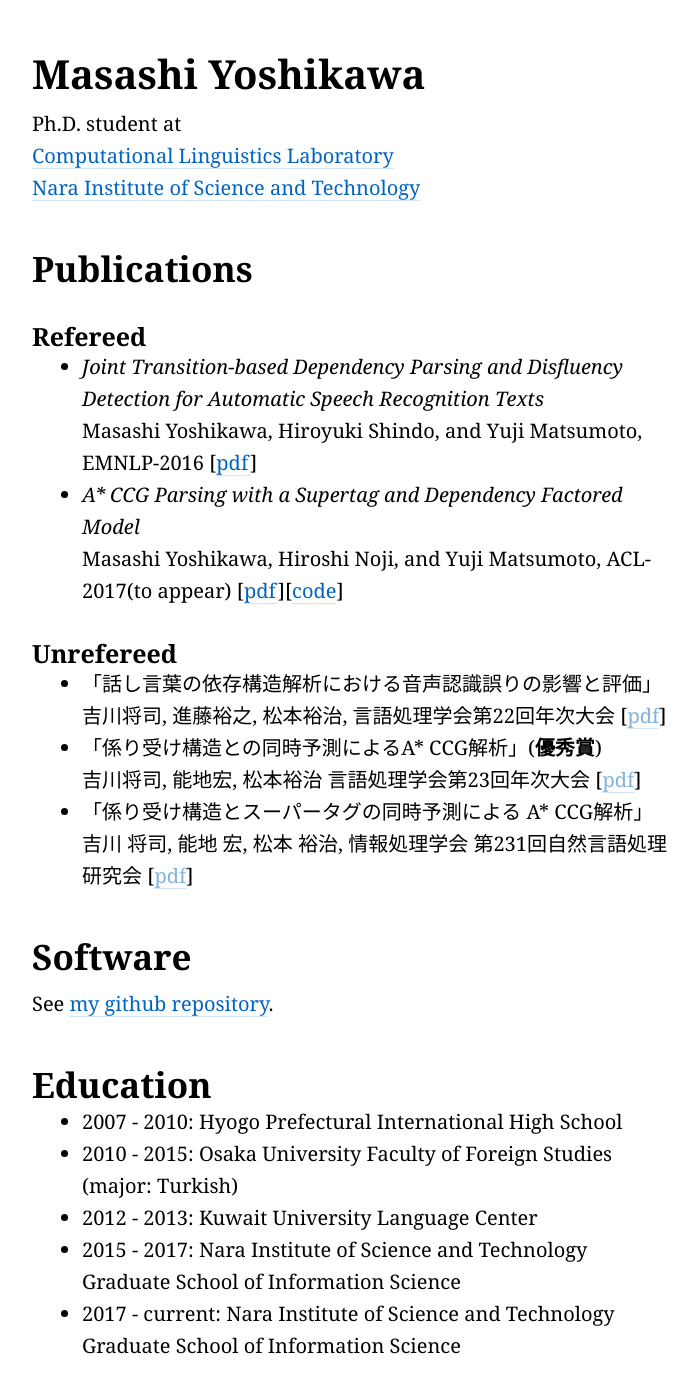
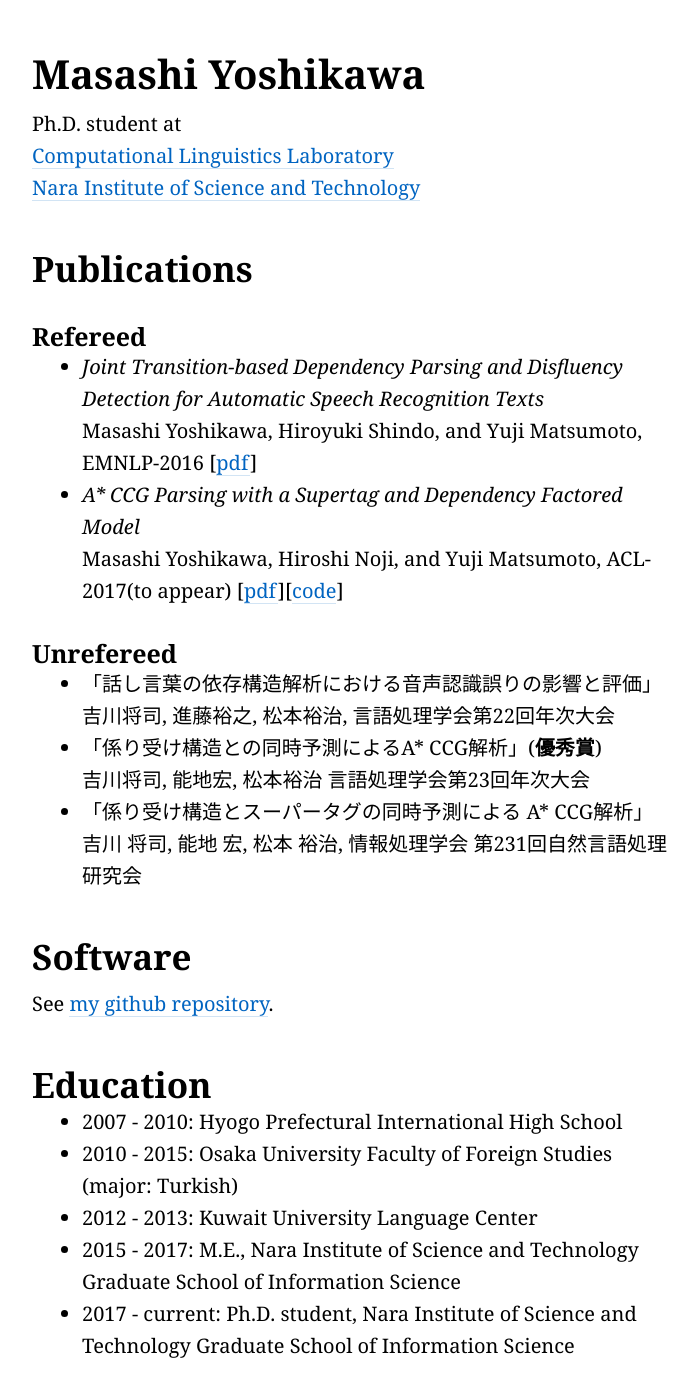
Before and after one commit to masashi-y/masashi-y.github.io, a Jekyll site: the page built from index.md, in a window 1280 px wide and 1400 px high. Shown: the top 1397 px of the window, without its empty margins (288-985 px from the left). Built offline with Jekyll 4.4.1, drawn with Linux system fonts in a browser that asks for light colours.

```diff
--- a/index.md
+++ b/index.md
@@ -12,21 +12,18 @@ Ph.D. student at
 ### Refereed
 * _Joint Transition-based Dependency Parsing and Disfluency Detection for Automatic Speech Recognition Texts_
 Masashi Yoshikawa, Hiroyuki Shindo, and Yuji Matsumoto, EMNLP-2016
-[[pdf](https://aaa/)]
+[[pdf](./papers/dsfl_emnlp2016.pdf)]
 * _A\* CCG Parsing with a Supertag and Dependency Factored Model_
 Masashi Yoshikawa, Hiroshi Noji, and Yuji Matsumoto, ACL-2017(to appear)
-[[pdf](https://aaa)][[code](https://github.com/masashi-y/depccg)]
+[[pdf](./papers/ccg_acl2017.pdf)][[code](https://github.com/masashi-y/depccg)]
 
 ### Unrefereed
 * 「話し言葉の依存構造解析における音声認識誤りの影響と評価」
 吉川将司, 進藤裕之, 松本裕治, 言語処理学会第22回年次大会
-[[pdf]()]
 * 「係り受け構造との同時予測によるA\* CCG解析」(__優秀賞__)
 吉川将司, 能地宏, 松本裕治 言語処理学会第23回年次大会
-[[pdf]()]
 * 「係り受け構造とスーパータグの同時予測による A\* CCG解析」
 吉川 将司, 能地 宏, 松本 裕治, 情報処理学会 第231回自然言語処理研究会
-[[pdf]()]
 
 ## Software
 See [my github repository](https://github.com/masashi-y).
@@ -35,9 +32,8 @@ See [my github repository](https://github.com/masashi-y).
 * 2007 - 2010: Hyogo Prefectural International High School
 * 2010 - 2015: Osaka University Faculty of Foreign Studies (major: Turkish)
 * 2012 - 2013: Kuwait University Language Center
-* 2015 - 2017: Nara Institute of Science and Technology
- Graduate School of Information Science
-* 2017 - current: Nara Institute of Science and Technology
+* 2015 - 2017: M.E., Nara Institute of Science and Technology Graduate School of Information Science
+* 2017 - current: Ph.D. student, Nara Institute of Science and Technology
  Graduate School of Information Science
 
 ## Experience
```
Also changed, not shown: 2 other files.
